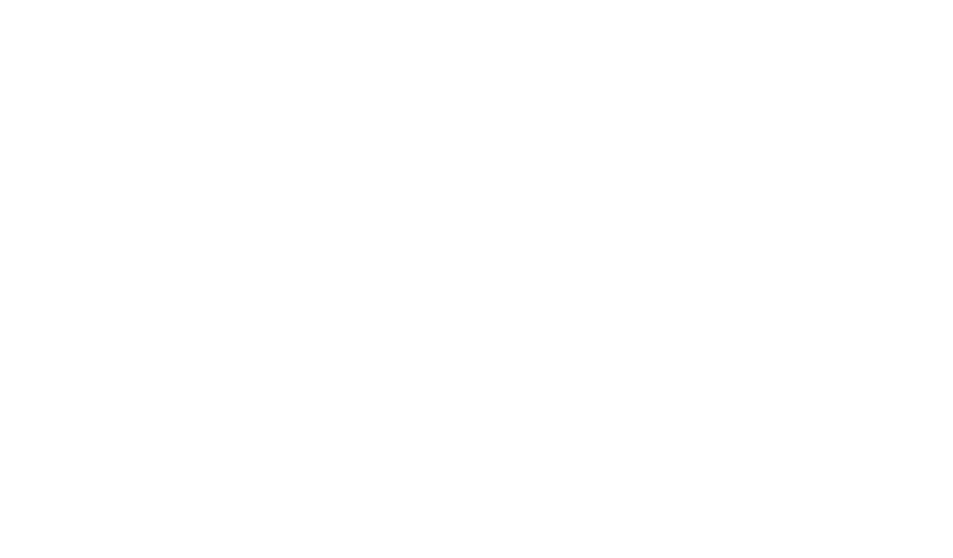
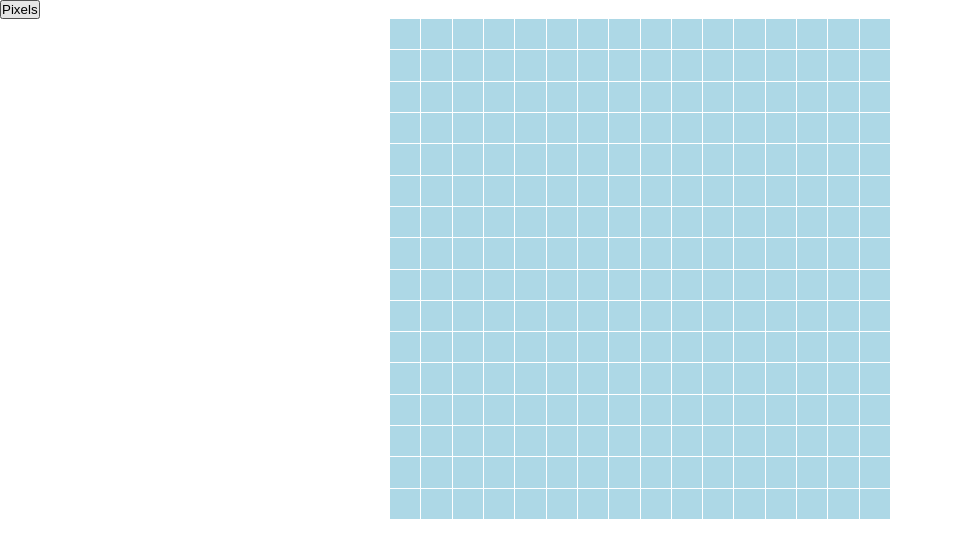
Before and after one commit to Raouf404/etch-a-sketch, a plain HTML site: page index.html in a window 1280 px wide. Shown: the whole page, without its empty margins (0-953 px from the left). Drawn offline with Linux system fonts and the light colour scheme.

Commit message:
Main functionalities done

```diff
--- a/index.html
+++ b/index.html
@@ -7,5 +7,10 @@
     <script src="./script.js" defer></script>
     <title>Etch-a-Sketch</title>
   </head>
-  <body></body>
+  <body>
+    <button id="pixels">Pixels</button>
+    <div class="container">
+      <div id="grid"></div>
+    </div>
+  </body>
 </html>
--- a/script.js
+++ b/script.js
@@ -0,0 +1,53 @@
+"use strict";
+
+//--------------------------------------------------------------------------------------------------
+// Declaration
+//--------------------------------------------------------------------------------------------------
+
+const grid = document.getElementById("grid");
+const pixels = document.getElementById("pixels");
+const gridChildren = grid.childNodes;
+let divs = 16;
+
+//--------------------------------------------------------------------------------------------------
+// Functions
+//--------------------------------------------------------------------------------------------------
+
+function main(divs) {
+  grid.innerHTML = "";
+  grid.style = `
+    display: grid;
+    grid-template-columns: repeat(${divs}, 1fr);
+    grid-template-rows: repeat(${divs}, 1fr);
+    margin: 0 auto;
+    height: 500px;
+    width: 500px;
+    gap: 1px;
+  `;
+  for (let i = 0; i < divs * divs; i++) {
+    const div = document.createElement("div");
+    grid.appendChild(div);
+  }
+  Array.from(gridChildren).forEach((child) => {
+    child.addEventListener("mouseover", () => {
+      child.classList.add("black");
+    });
+  });
+}
+
+//--------------------------------------------------------------------------------------------------
+// Main Function
+//--------------------------------------------------------------------------------------------------
+
+main(divs);
+
+//--------------------------------------------------------------------------------------------------
+// Event Listeners
+//--------------------------------------------------------------------------------------------------
+
+pixels.addEventListener("click", () => {
+  do {
+    divs = prompt("New grid size (100 squares max):");
+  } while (divs > 100 || divs < 1);
+  main(divs);
+});
--- a/styles.css
+++ b/styles.css
@@ -0,0 +1,23 @@
+* {
+  box-sizing: border-box;
+  margin: 0;
+  padding: 0;
+}
+
+#grid {
+  display: grid;
+  grid-template-columns: repeat(16, 1fr);
+  grid-template-rows: repeat(16, 1fr);
+  margin: 0 auto;
+  height: 500px;
+  width: 500px;
+  gap: 1px;
+}
+
+#grid div {
+  background: lightblue;
+}
+
+#grid .black {
+  background: black;
+}
```
